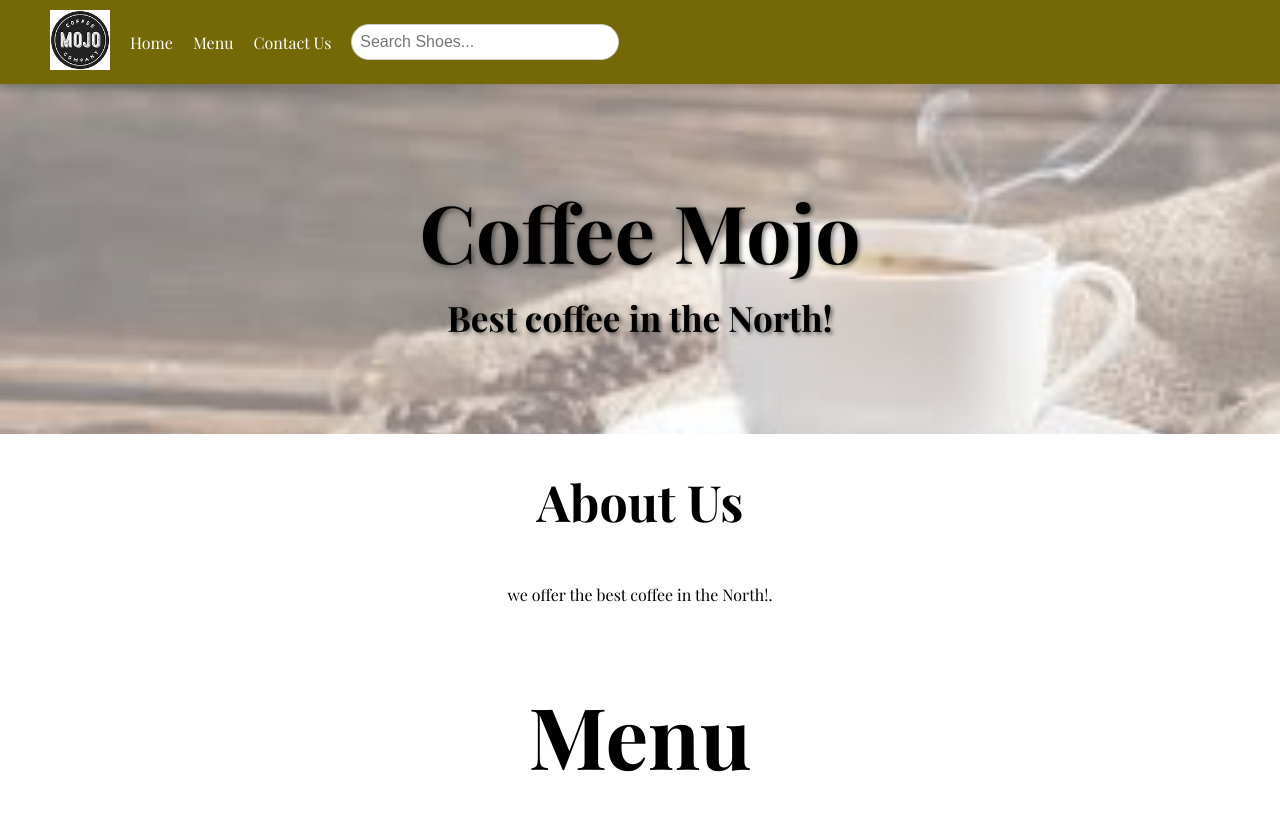
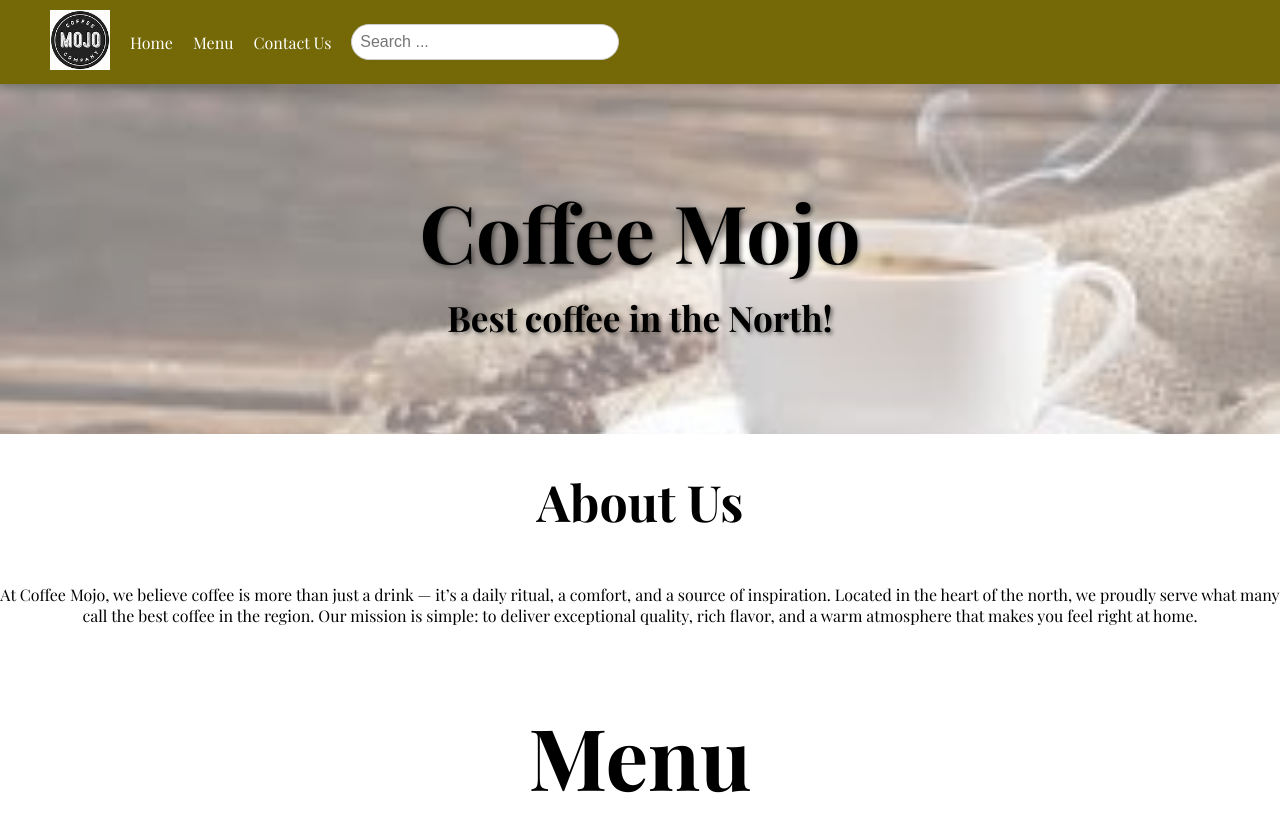
Before and after one commit to 8jo00/Coffee-Mojo, a plain HTML site: page index.html in a window 1280 px wide. Shown: the top 815 px of the page. Drawn offline with nearby package versions, Linux system fonts and the light colour scheme.

Commit message:
Add files via upload

```diff
--- a/index.html
+++ b/index.html
@@ -18,7 +18,7 @@
                 <li><a href="shoes.html">Menu</a></li>
                 <li><a href="contact.html">Contact Us</a></li>
                 <li id="search-container">
-                    <input type="text" id="search" placeholder="Search Shoes..." onkeyup="handleSearch(event)">
+                    <input type="text" id="search" placeholder="Search ..." onkeyup="handleSearch(event)">
                 </li>
             </ul>
         </nav>
@@ -37,7 +37,7 @@
         </div>
     </section>
     <h1 class="about"><center>About Us</center></h1>
-    <p class="aboutstones">we offer the best coffee in the North!.</p>
+    <p class="aboutstones">At Coffee Mojo, we believe coffee is more than just a drink — it’s a daily ritual, a comfort, and a source of inspiration. Located in the heart of the north, we proudly serve what many call the best coffee in the region. Our mission is simple: to deliver exceptional quality, rich flavor, and a warm atmosphere that makes you feel right at home.</p>
 
 
 
```
Also changed, not shown: contact.html (+1 -1 lines), shoes.html (+1 -1 lines), web.jpeg (added).
